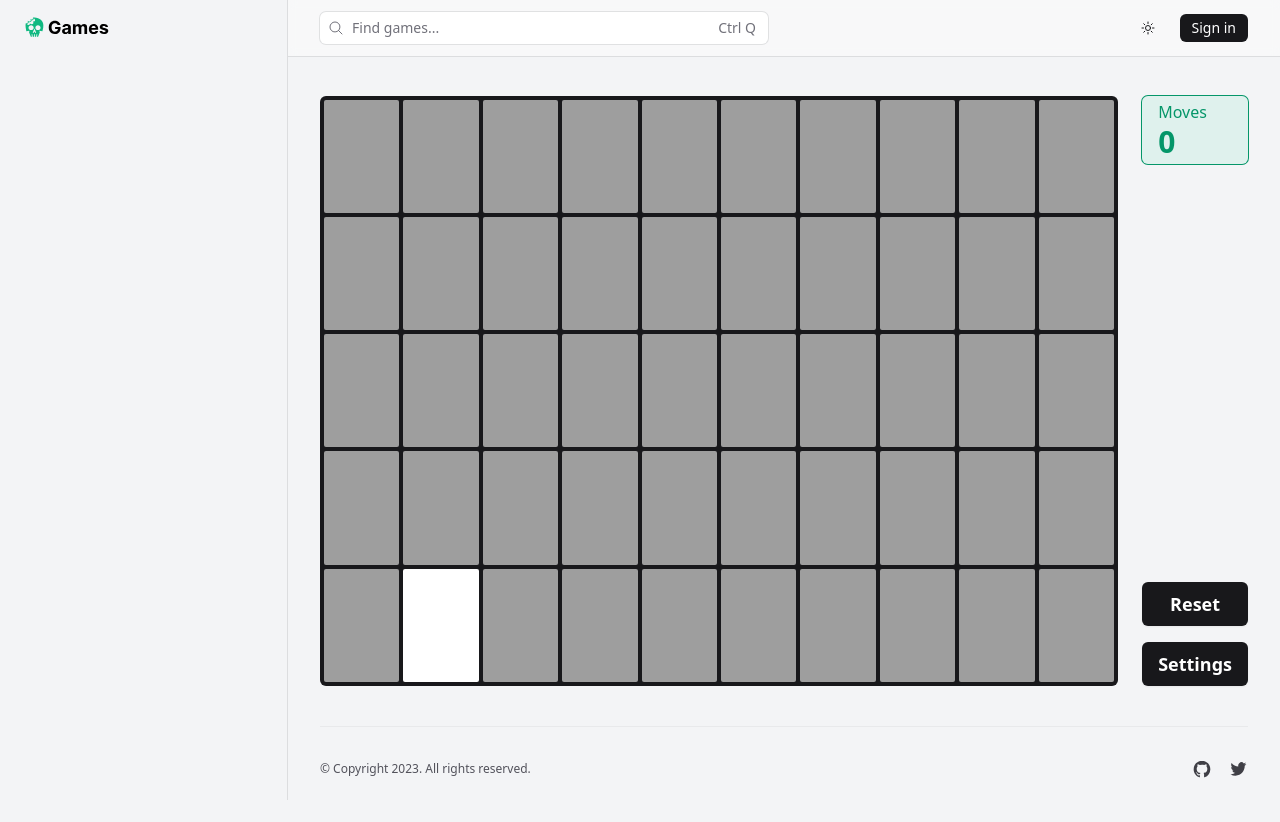
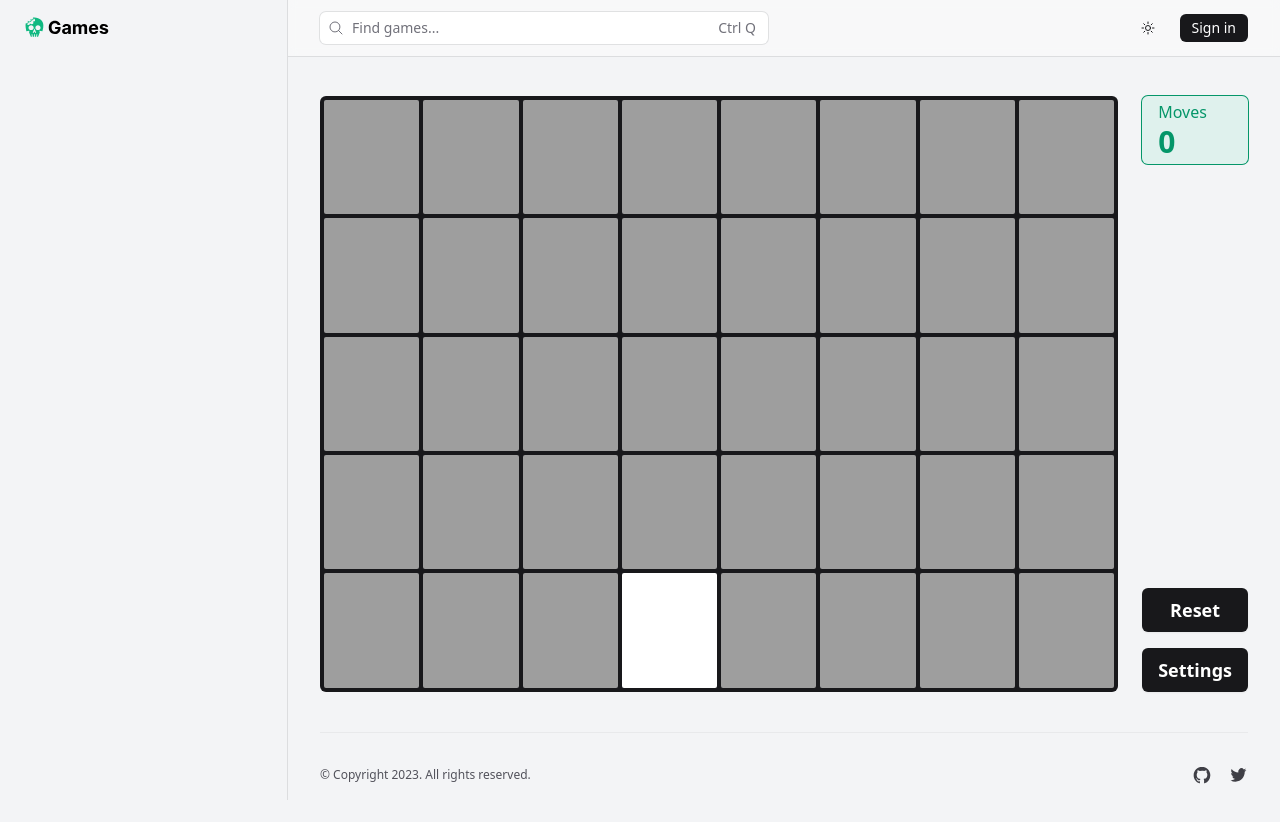
Before and after one commit to Legend0619/ManyGames, a React (Vite) app: page /puzzle in a window 1280 px wide. Shown: the top 822 px of the page. Built offline with nearby package versions, Linux system fonts and the light colour scheme.

Commit message:
hero game card link fix

```diff
--- a/src/components/slidePuzzle/GameBoard.tsx
+++ b/src/components/slidePuzzle/GameBoard.tsx
@@ -11,7 +11,7 @@ export default function SlidePuzzleBoard(props: IPuzzleProps) {
   const canvasRef = useRef<HTMLCanvasElement>(null);
 
   const [boardTileDimenstion, setBoardTileDimension] = useState({
-    col: 10,
+    col: 8,
     row: 5,
   });
   const [board, setBoard] = useState(
--- a/src/layout/Hero.tsx
+++ b/src/layout/Hero.tsx
@@ -37,10 +37,12 @@ export default function Hero() {
         </h2>
         <div className="grid grid-cols-1 gap-8 border-t border-zinc-900/5 pt-4 dark:border-white/5 sm:grid-cols-2 xl:grid-cols-3">
           <GameCard
+            link="/2048"
             title="2048"
             description="Combine tiles to reach the total of 2048"
           />
           <GameCard
+            link="/puzzle"
             title="Puzzle"
             description="Solve the puzzle by shuffling tiles"
           />
--- a/src/layout/components/GameCard.tsx
+++ b/src/layout/components/GameCard.tsx
@@ -4,6 +4,7 @@ import { Link } from "react-router-dom";
 type GameCardProps = {
   title: string;
   description: string;
+  link: string;
   logo?: JSX.Element;
 };
 
@@ -110,7 +111,7 @@ export default function GameCard(props: GameCardProps) {
         </div>
         <div className="flex flex-col">
           <h3 className="text-sm font-semibold leading-7 text-zinc-900 dark:text-white">
-            <Link to="/2048">
+            <Link to={props.link}>
               <span className="absolute inset-0 rounded-2xl"></span>
               {props.title}
             </Link>
```
